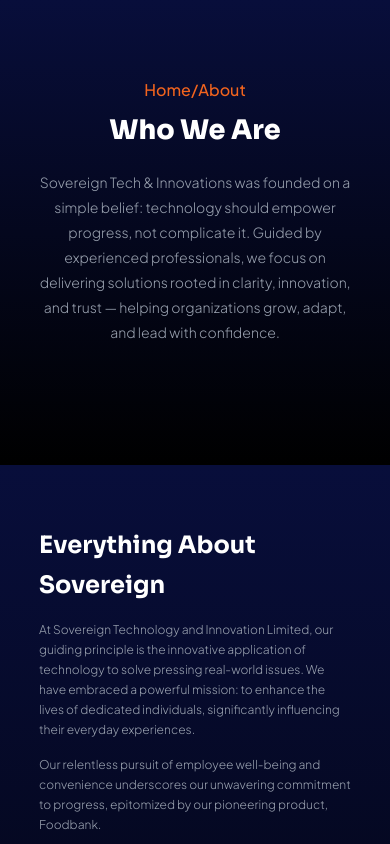
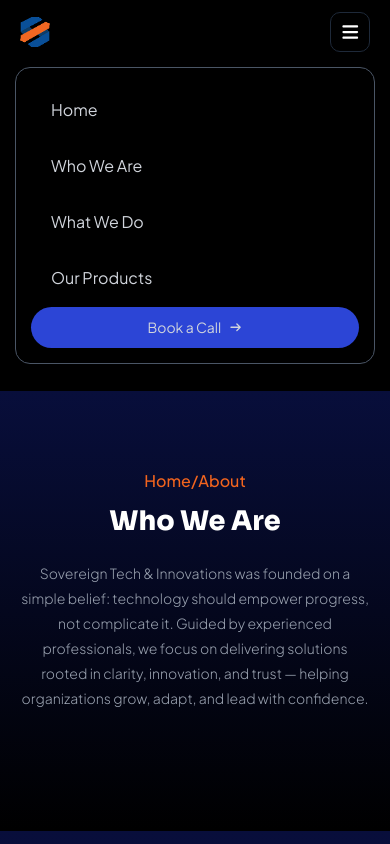
Before and after one commit to Cessaprince/company-website, a React (Vite) app: page /about in a window 390 px wide. Shown: the top 844 px of the page. Built offline with nearby package versions, Linux system fonts and the light colour scheme.

Commit message:
designed the mobile menu

```diff
--- a/src/components/Header.jsx
+++ b/src/components/Header.jsx
@@ -8,17 +8,17 @@
     //check if the link is active using the props.isActive but destructured
     const navLinkClass = ({ isActive }) =>
         `py-[7px] px-[13px] rounded-[35px] text-[14px] font-light transition-all duration-300
-    ${isActive ? "bg-[var(--dark-purple)] text-white" : "text-gray-300 hover:text-white" }`;
+    ${isActive ? "bg-[var(--dark-purple)] text-white" : "text-gray-300 hover:text-white"}`;
 
     return (
         <div>
-            <section className="w-full bg-black h-auto py-[12px] max-md:hidden" id='myHeader'>
+            <section className="header w-full bg-black h-auto py-[12px]" id='myHeader'>
                 <div className="short-section flex items-center justify-between gap-[30px]">
                     <div className="h-[30px] w-[30px] overflow-hidden">
                         <img src={logo} alt="" className="w-full h-full object-cover" />
                     </div>
 
-                    <nav className="py-2 px-2 flex items-center gap-[12px] border-gray-800  bg-[var(--dark-blue2)] border-[1px] rounded-[35px] capitalize w-auto">
+                    <nav className="py-2 px-2 flex items-center gap-[12px] border-gray-800  bg-[var(--dark-blue2)] border-[1px] rounded-[35px] capitalize w-auto max-md:hidden">
                         <NavLink to="/" className={navLinkClass}>
                             home
                         </NavLink>
@@ -36,10 +36,26 @@
                         </NavLink>
                     </nav>
 
-                    <Link to='/contact-us' className="group text-[14px] text-gray-200 inline-flex items-center gap-2 bg-[var(--dark-purple)] py-[7px] px-[20px] rounded-[35px] hover:bg-[var(--light-purple2)] cursor-pointer">
+                    <Link to='/contact-us' className="group text-[14px] text-gray-200 inline-flex items-center gap-2 bg-[var(--dark-purple)] py-[7px] px-[20px] rounded-[35px] hover:bg-[var(--light-purple2)] cursor-pointer max-md:hidden">
                         <span className="group-hover:text-white">Book a Call</span>
                         <FontAwesomeIcon icon={['fas', 'arrow-right']} className="group-hover:text-white" size="xs" />
                     </Link>
+
+                    <div className="border-[0.1px] flex items-center justify-center w-[40px] h-[40px] border-gray-800 text-white rounded-[10px] cursor-pointer hidden max-md:flex ">
+                        <FontAwesomeIcon icon={['fas', 'bars']} className="text-white text-[18px]" />
+                    </div>
+                </div>
+
+                <div className="mobile-nav border-gray-600 border-[0.1px] p-[15px] m-[15px] rounded-[15px] flex flex-col gap-[2px] hidden max-md:flex">
+                    <Link to='/' className="capitalize  text-gray-300 py-[15px] px-[20px] w-full rounded-[15px] hover:bg-blue-700 hover:text-white">home</Link>
+                    <Link to='/about' className="capitalize  text-gray-300 py-[15px] px-[20px] w-full rounded-[15px] hover:bg-blue-700 hover:text-white">who we are</Link>
+                    <Link to='/services' className="capitalize  text-gray-300 py-[15px] px-[20px] w-full rounded-[15px] hover:bg-blue-700 hover:text-white">what we do</Link>
+                    <Link to='/products' className="capitalize  text-gray-300 py-[15px] px-[20px] w-full rounded-[15px] hover:bg-blue-700 hover:text-white">our products</Link>
+                    <Link to='/contact-us' className="group text-[14px] text-gray-300 flex items-center justify-center gap-2 bg-[var(--dark-purple)] py-[10px] px-[20px] rounded-[35px] hover:bg-[var(--light-purple2)] cursor-pointer">
+                        <span className="group-hover:text-white">Book a Call</span>
+                        <FontAwesomeIcon icon={['fas', 'arrow-right']} className="group-hover:text-white" size="xs" />
+                    </Link>
+
                 </div>
             </section>
         </div>
--- a/src/index.css
+++ b/src/index.css
@@ -32,13 +32,20 @@
 }
 
 .short-section{
-  width: 80%;
+  width: 90%;
   max-width: 1280px;
   margin: auto;
 }
 
+@media (max-width:768px) {
+  .header .short-section {
+    width: 100%;
+    padding: 0 20px;
+  }
+}
+
 #main-home{
-  background: radial-gradient(circle at 50% 0%, var(--dark-purple), transparent 70%), black;
+  background: linear-gradient(var(--dark-purple), black);
 }
 
 
```
